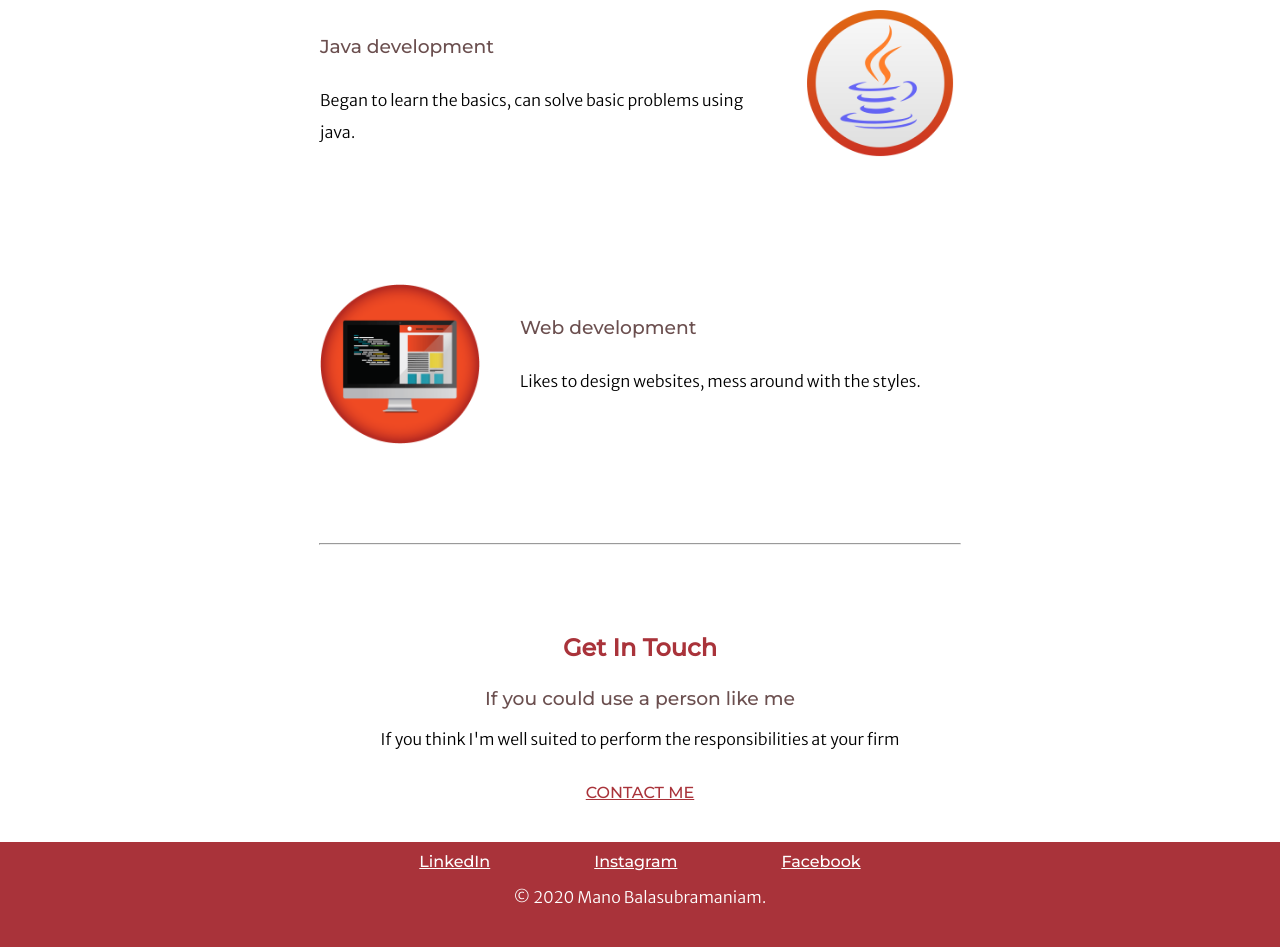
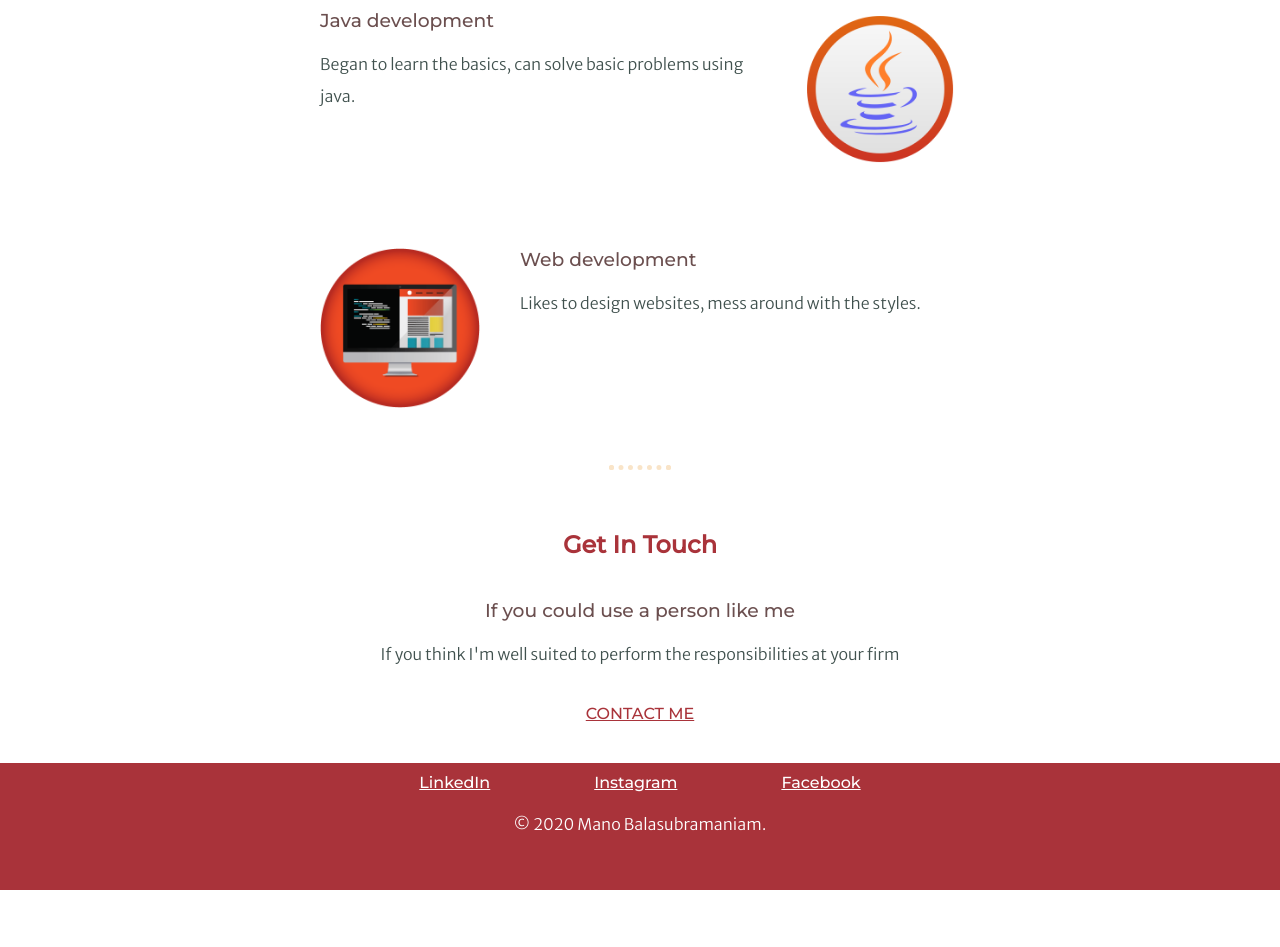
Before and after one commit to Mano16799/cv, a plain HTML site: page index.html in a window 1280 px wide. Shown: the part 1853-2800 px from the top of the page. After the commit the page ends 2759 px from the top, so only its background shows below. Drawn offline with Linux system fonts and the light colour scheme.

Commit message:
Update styles.css

```diff
--- a/styles.css
+++ b/styles.css
@@ -6,9 +6,12 @@
 }
 
 hr {
-  width: 50%;
-  color: grey;
+  border: dotted 5px;
+  border-bottom: none;
+  width: 4%;
+  color: #F9E4C8;
   margin-top: 60px;
+  margin-bottom: 60px;
 }
 
 h1 {
@@ -22,22 +25,25 @@ h1 {
 h2 {
   font-family: 'Montserrat', sans-serif;
   color: #A9333A;
+  padding-bottom: 20px;
 }
 
 h3 {
   font-family: 'Montserrat', sans-serif;
   color: #6B4F4F;
   font-weight: normal;
-  margin-top: 25px;;
+  margin: 0;
 }
 
 p {
   font-family: 'Merriweather Sans', sans-serif;
+  line-height: 2;
 }
 
 body {
   margin: 0px;
   text-align: center;
+  color: #40514E;
 }
 
 .sun {
@@ -71,7 +77,6 @@ body {
 }
 
 .skills {
-  padding-top: 60px;
   align-items: center;
 }
 
@@ -81,7 +86,6 @@ body {
   width: 50%;
   margin: auto;
   text-align: left;
-  line-height: 2;
 }
 .cad{
   width: 25%;
@@ -98,9 +102,6 @@ body {
   float:left;
   padding-right: 40px;
 }
-.contact-me {
-  padding-top: 60px;
-}
 
 .btn {
   font-family: 'Montserrat', sans-serif;
@@ -110,20 +111,18 @@ body {
 .footer-link1 {
   font-family: 'Montserrat', sans-serif;
   color: white;
-  padding-left: 100px;
 }
 
 .footer-link2 {
   font-family: 'Montserrat', sans-serif;
   color: white;
-  padding-right: 100px;
-  padding-left: 100px;
+  margin-right: 100px;
+margin-left: 100px;
 }
 
 .footer-link3 {
   font-family: 'Montserrat', sans-serif;
   color: white;
-  padding-right: 100px;
 }
 
 .copyright {
```
